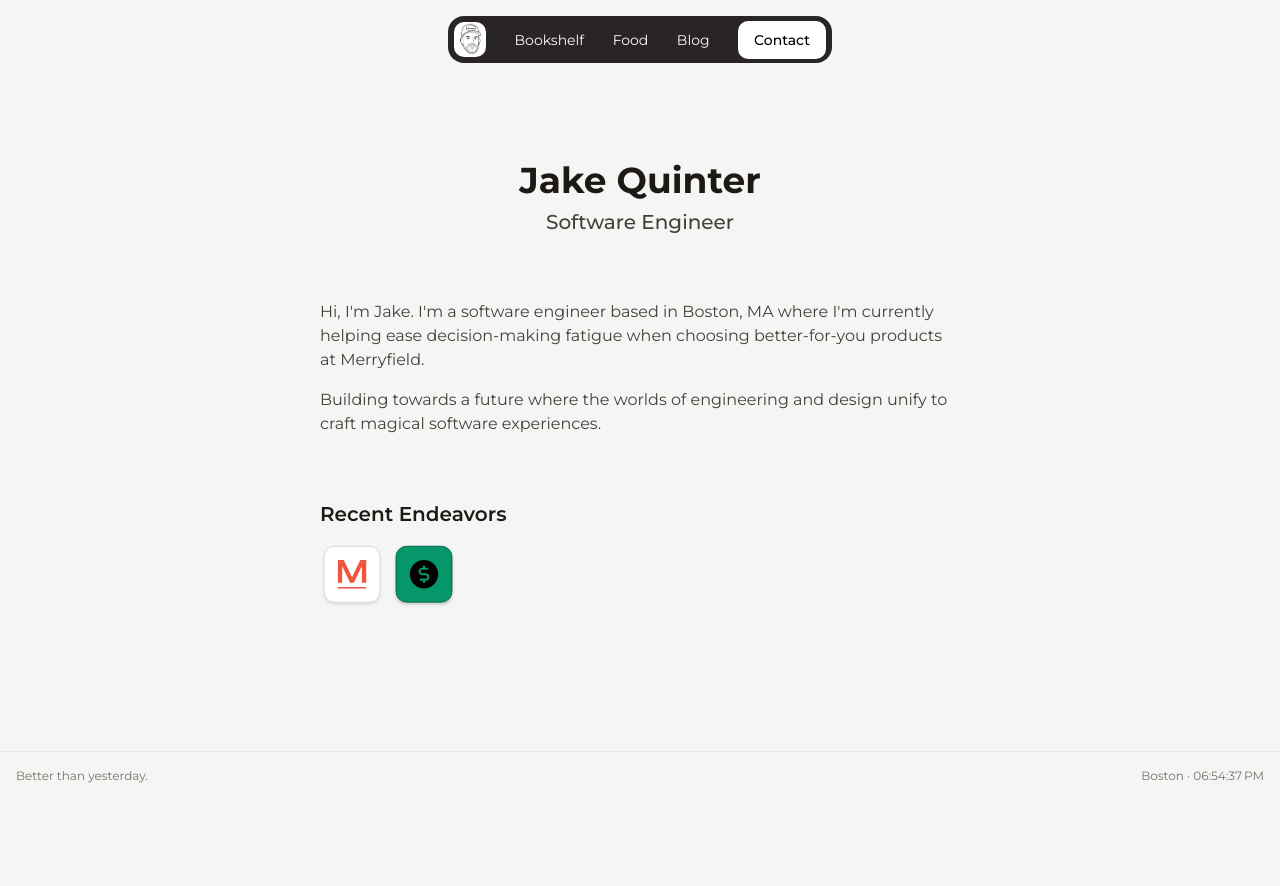
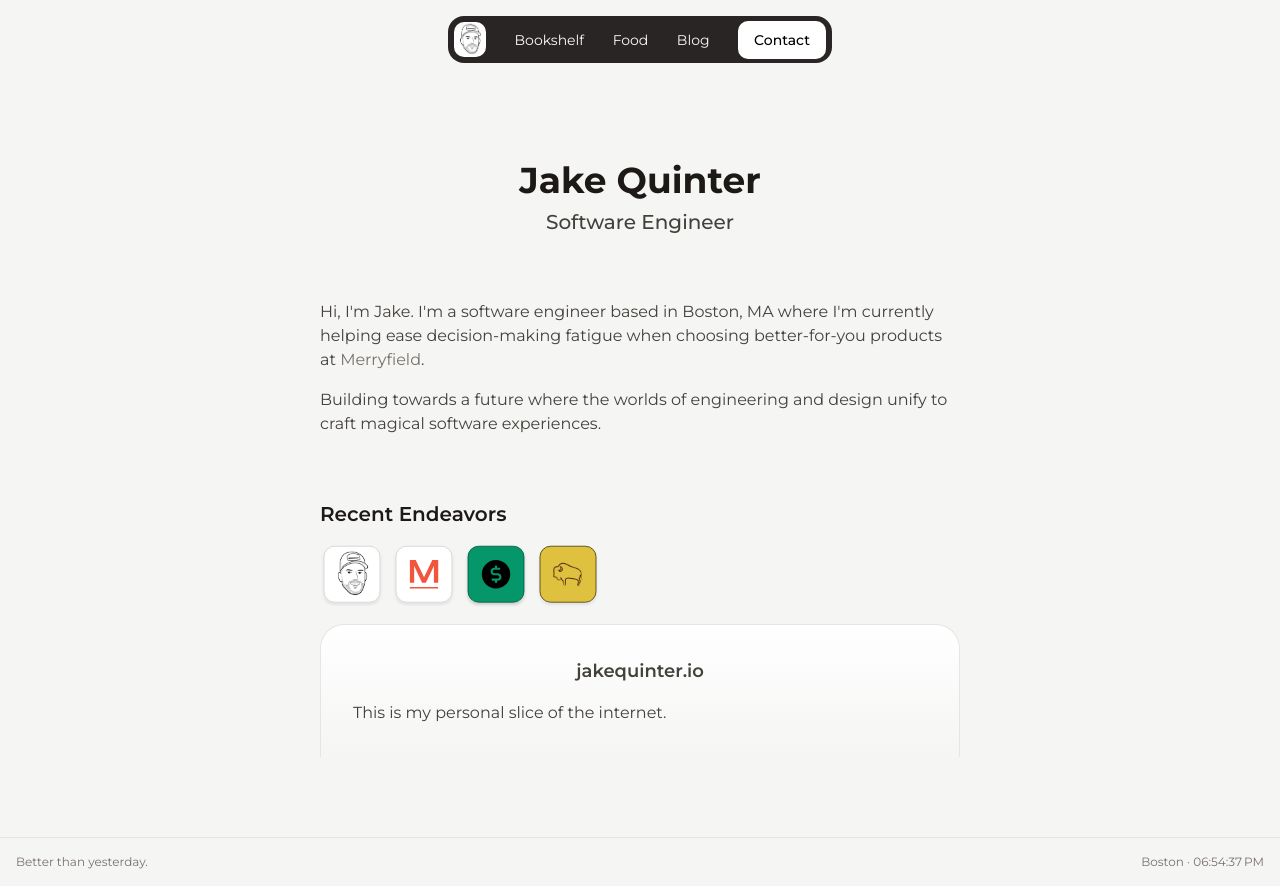
Before and after one commit to jakequinter/jakequinter.io, a Next.js app: page / in a window 1280 px wide. Before the commit the page ends 800 px from the top, so only its background shows below. Built offline with nearby package versions, Linux system fonts and the light colour scheme.

Commit message:
bookshelf and recent endeavors

```diff
--- /dev/null
+++ b/app/RecentEndeavors.tsx
@@ -0,0 +1,62 @@
+'use client';
+
+import { useState } from 'react';
+import Image from 'next/image';
+
+const projects = [
+  {
+    name: 'jakequinter.io',
+    logo: '/images/jake.svg',
+    description: 'This is my personal slice of the internet. ',
+  },
+  {
+    name: 'Merryfield',
+    logo: '/images/merryfield.svg',
+    description:
+      'This is where I work. I am responsible for all Merryfield web applications, and am currently rewriting our marketing website in Next.js and TypeScript.',
+  },
+  {
+    name: 'Funds',
+    logo: '/images/funds.svg',
+    description:
+      'A personal finance app that I built to help me track my spending and investments. Built with React, TypeScript, and Tailwind CSS.',
+  },
+  {
+    name: 'Bison Drywall',
+    logo: '/images/bison.svg',
+    description:
+      'A simple, lightweight, and fast static site generator. Built with Rust and Handlebars.',
+  },
+];
+
+export default function RecentEndeavors() {
+  const [selectedProject, setSelectedProject] = useState(projects[0]);
+
+  return (
+    <section>
+      <h2 className="text-xl font-semibold text-gray-900">Recent Endeavors</h2>
+      <div className="my-4 flex gap-2">
+        {projects.map(project => (
+          <button
+            key={project.name}
+            onClick={() => setSelectedProject(project)}
+          >
+            <Image
+              src={project.logo}
+              alt={`${project.name} logo`}
+              width={64}
+              height={64}
+            />
+          </button>
+        ))}
+      </div>
+
+      <div className="space-y-4 rounded-t-3xl border-l border-r border-t border-gray-200 bg-gradient-to-b from-white to-gray-100 p-8">
+        <h3 className="text-center text-lg font-semibold">
+          {selectedProject.name}
+        </h3>
+        <p>{selectedProject.description}</p>
+      </div>
+    </section>
+  );
+}
--- a/app/bookshelf/Pagination.tsx
+++ b/app/bookshelf/Pagination.tsx
@@ -1,12 +1,29 @@
 'use client';
 
 import { ArrowRight, ArrowLeft } from 'phosphor-react';
+import { motion } from 'framer-motion';
+
 import { Book } from '@/types/rss';
 
 type Props = {
   data: Book[] /*| Food[];*/;
   page: number;
   setPage: (page: number) => void;
+};
+
+const leftArrow = {
+  hover: {
+    x: -2,
+  },
+};
+
+const rightArrow = {
+  hover: {
+    x: 2,
+  },
+  disabled: {
+    x: 0,
+  },
 };
 
 export default function Pagination({ data, page, setPage }: Props) {
@@ -45,22 +62,28 @@ export default function Pagination({ data, page, setPage }: Props) {
       </p>
 
       <div className="flex space-x-4">
-        <button
+        <motion.button
+          whileHover="hover"
           className="inline-flex items-center justify-center gap-2 rounded-lg bg-gray-800 px-3 py-1.5 text-white disabled:cursor-not-allowed disabled:bg-gray-300"
           disabled={page === 1}
           onClick={handlePrevious}
         >
-          <ArrowLeft />
+          <motion.span variants={leftArrow}>
+            <ArrowLeft />
+          </motion.span>
           Previous
-        </button>
-        <button
+        </motion.button>
+        <motion.button
+          whileHover="hover"
           className="inline-flex items-center justify-center gap-2  rounded-lg bg-gray-800 px-3 py-1.5 text-white disabled:cursor-not-allowed disabled:bg-gray-300"
           disabled={page === Math.ceil(data.length / 10)}
           onClick={handleNext}
         >
           Next
-          <ArrowRight />
-        </button>
+          <motion.span variants={rightArrow}>
+            <ArrowRight />
+          </motion.span>
+        </motion.button>
       </div>
     </div>
   );
--- a/app/page.tsx
+++ b/app/page.tsx
@@ -1,5 +1,6 @@
-import Image from 'next/image';
 import Link from 'next/link';
+
+import RecentEndeavors from './RecentEndeavors';
 
 export default function Home() {
   return (
@@ -14,7 +15,13 @@ export default function Home() {
           Hi, I&apos;m Jake. I&apos;m a software engineer based in Boston, MA
           where I&apos;m currently helping ease decision-making fatigue when
           choosing better-for-you products at{' '}
-          <Link href="https://www.merryfield.com">Merryfield</Link>.
+          <Link
+            className="text-gray-500 hover:underline"
+            href="https://www.merryfield.com"
+          >
+            Merryfield
+          </Link>
+          .
         </p>
 
         <p>
@@ -23,26 +30,7 @@ export default function Home() {
         </p>
       </section>
 
-      <section>
-        <h2 className="text-xl font-semibold text-gray-900">
-          Recent Endeavors
-        </h2>
-
-        <div className="mt-4 flex gap-2">
-          <Image
-            src="/images/merryfield.svg"
-            alt="Merryfield logo"
-            width={64}
-            height={64}
-          />
-          <Image
-            src="/images/funds.svg"
-            alt="My initials as a logo"
-            width={64}
-            height={64}
-          />
-        </div>
-      </section>
+      <RecentEndeavors />
     </div>
   );
 }
--- a/tailwind.config.js
+++ b/tailwind.config.js
@@ -1,5 +1,11 @@
 /** @type {import('tailwindcss').Config} */
 const colors = require('tailwindcss/colors');
+
+delete colors['lightBlue'];
+delete colors['warmGray'];
+delete colors['trueGray'];
+delete colors['coolGray'];
+delete colors['blueGray'];
 
 module.exports = {
   content: ['./app/**/*.{js,ts,jsx,tsx}', './components/**/*.{js,ts,jsx,tsx}'],
```
Also changed, not shown: public/images/bison.svg (added), public/images/jake.svg (added).
